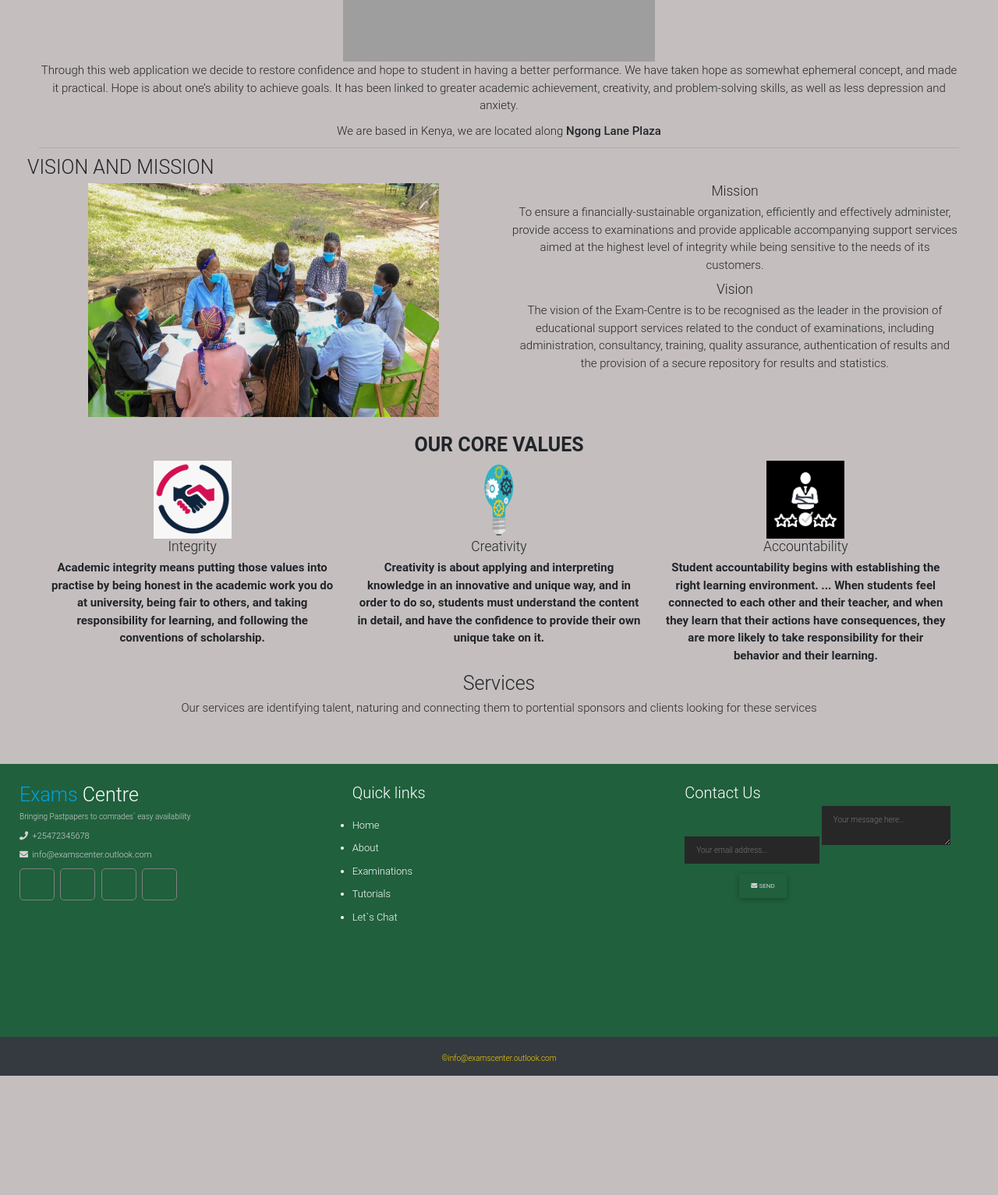
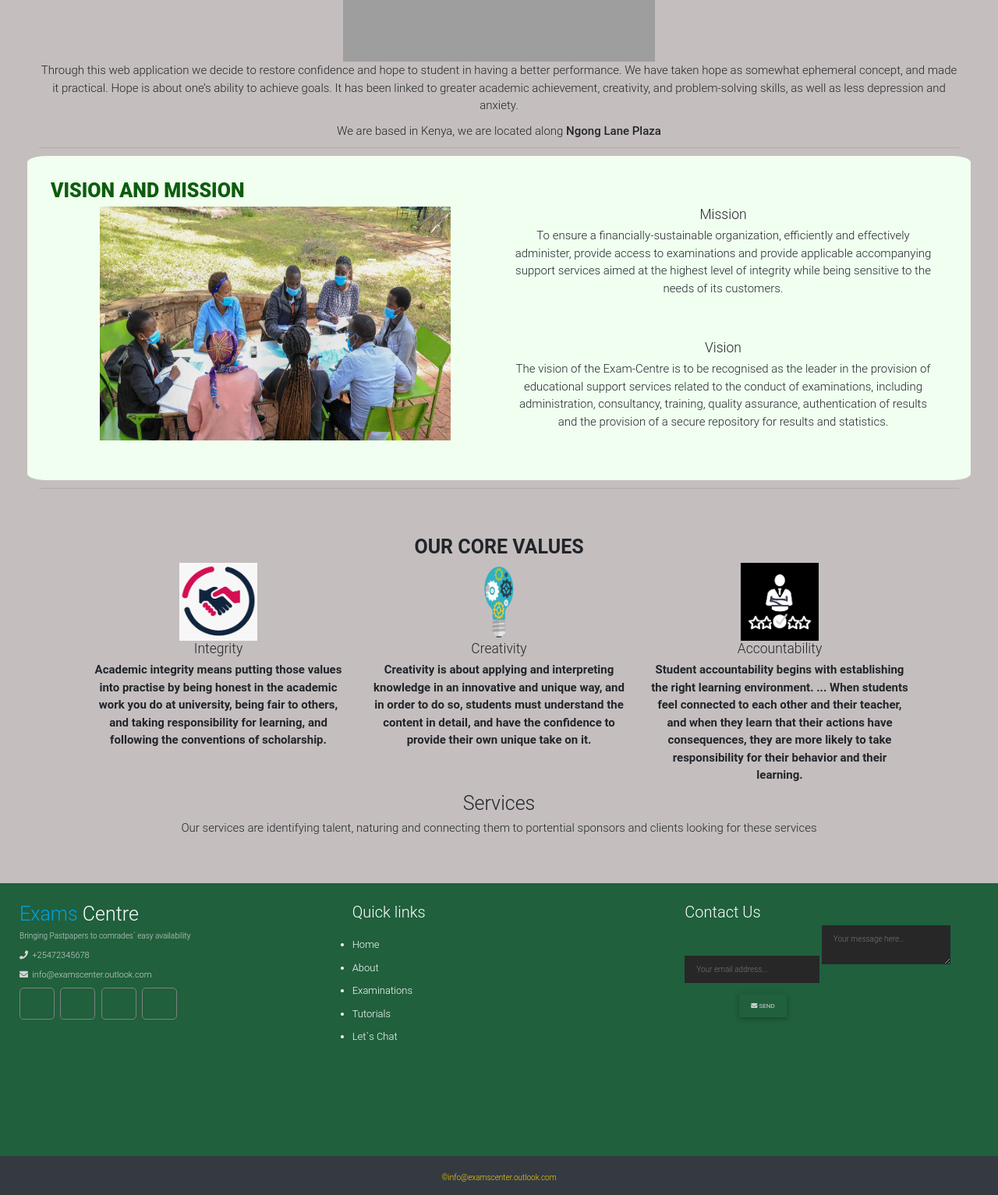
Before and after one commit to devseme/ExamCenter, a Flask app: page /about in a window 1280 px wide. Shown: the part 398-1931 px from the top of the page at 78% size. Before the commit the page ends 1778 px from the top, so only its background shows below. Run offline with Flask 2, Linux system fonts and the light colour scheme; some libraries are stand-ins or nearby versions; grey boxes are pictures that could not be loaded.

Commit message:
added border radius effect to the background

```diff
--- a/app/static/css/main.css
+++ b/app/static/css/main.css
@@ -25,12 +25,26 @@ main {
     height: 100px;
     width: 100px;
 }
+
+.row h1{
+    font-weight: 800;
+    text-align: center;
+    color: rgb(13, 92, 13);
+}
+.row {
+    background-color: honeydew;
+    padding: 30px;
+    text-align: center;
+    border-radius: 2%;
+}
+
 .row3 h1{
     font-weight: 600;
 }
 
 .row3{
     font-weight: 600;
+    padding: 50px;
 }
 .row4{
     text-align: center;
--- a/app/templates/about.html
+++ b/app/templates/about.html
@@ -28,6 +28,7 @@
                 <p>To ensure a financially-sustainable organization, efficiently and effectively administer, provide
                     access to examinations and provide applicable accompanying support services aimed at the highest
                     level of integrity while being sensitive to the needs of its customers.</p>
+                    <br><br>
                 <h3>Vision</h3>
                 <p>The vision of the Exam-Centre is to be recognised as the leader in the provision of educational
                     support services related to the conduct of examinations, including administration, consultancy,
@@ -39,6 +40,7 @@
         <hr>
 
     </div>
+    <hr>
     <div class="row3">
 
         <h1>OUR CORE VALUES</h1>
```
